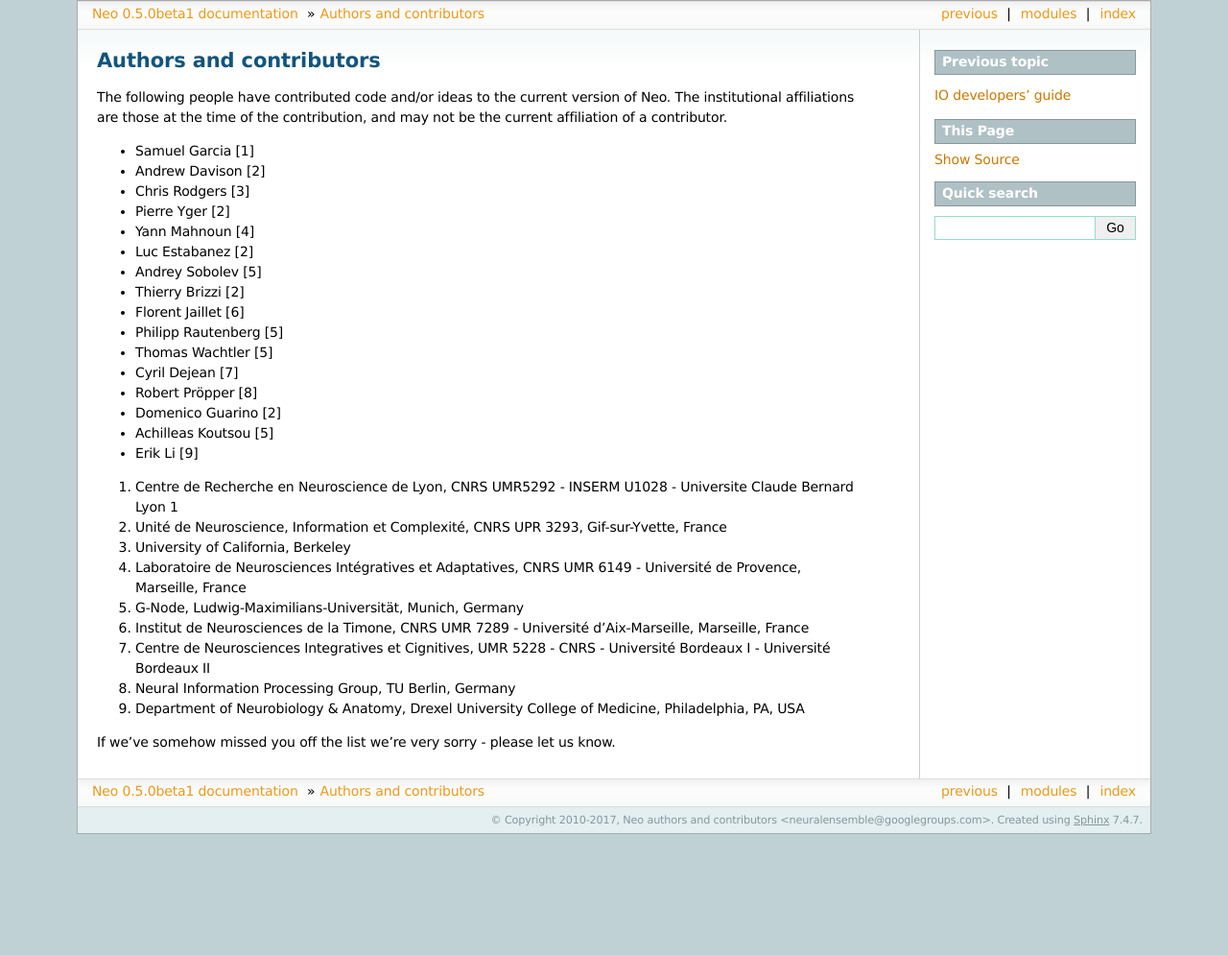
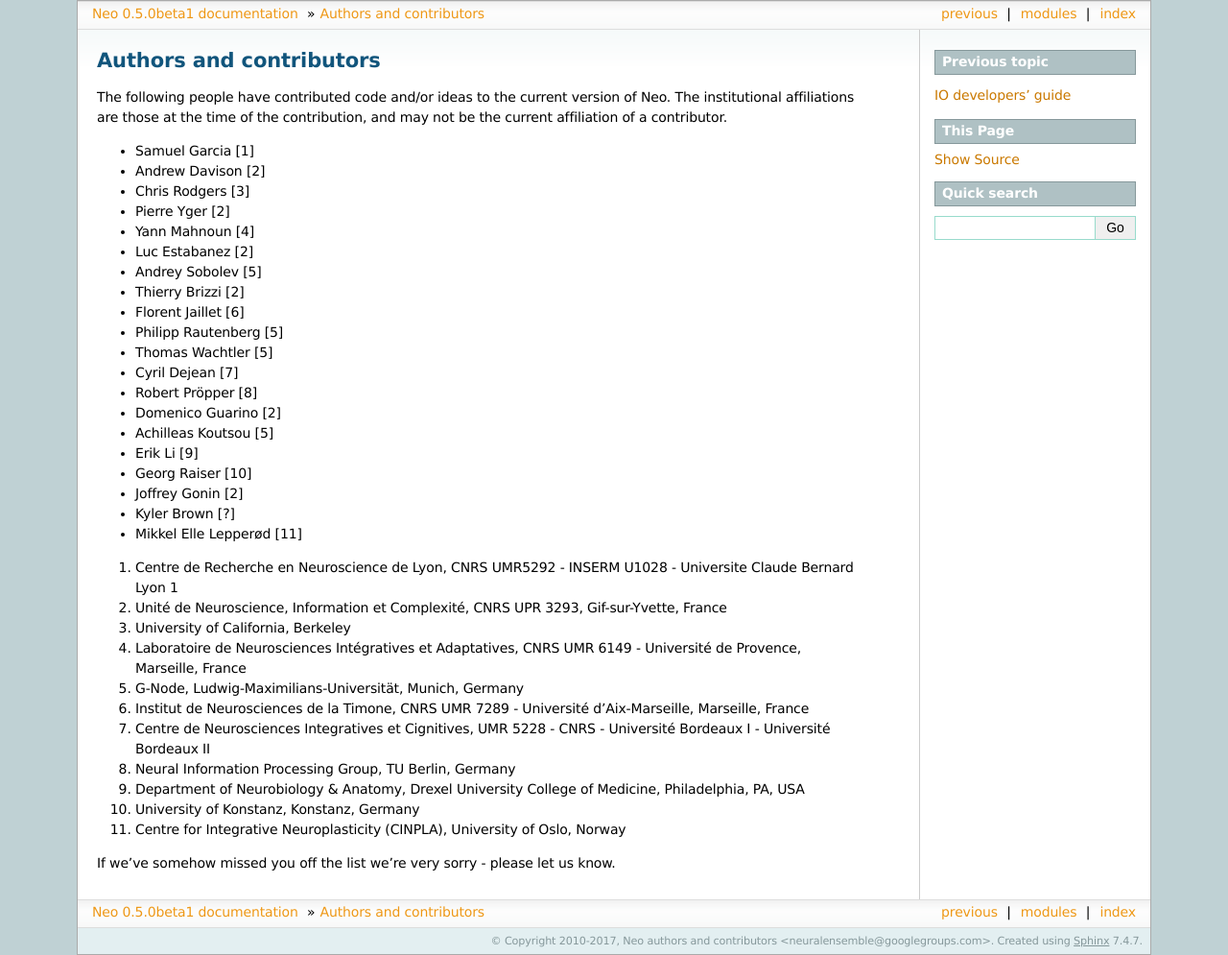
Before and after one commit to NeuralEnsemble/python-neo, a Sphinx documentation site: the page built from doc/source/authors.rst, in a window 1280 px wide. Shown: the whole page at 96% size. Built offline with Sphinx 7.4.7, drawn with Linux system fonts in a browser that asks for light colours; pages that are not in the unit, such as notebooks, are missing from menus; before the commit the page ends 900 px from its top, so only the background shows below that.

Commit message:
Upated the list of contributors to take account of recent pull requests. If I’ve missed your name off the list, please let me know.

```diff
--- a/doc/source/authors.rst
+++ b/doc/source/authors.rst
@@ -22,6 +22,10 @@
 * Domenico Guarino [2]
 * Achilleas Koutsou [5]
 * Erik Li [9]
+* Georg Raiser [10]
+* Joffrey Gonin [2]
+* Kyler Brown [?]
+* Mikkel Elle Lepperød [11]
 
 1. Centre de Recherche en Neuroscience de Lyon, CNRS UMR5292 - INSERM U1028 - Universite Claude Bernard Lyon 1
 2. Unité de Neuroscience, Information et Complexité, CNRS UPR 3293, Gif-sur-Yvette, France
@@ -32,5 +36,7 @@
 7. Centre de Neurosciences Integratives et Cignitives, UMR 5228 - CNRS - Université Bordeaux I - Université Bordeaux II
 8. Neural Information Processing Group, TU Berlin, Germany
 9. Department of Neurobiology & Anatomy, Drexel University College of Medicine, Philadelphia, PA, USA
+10. University of Konstanz, Konstanz, Germany
+11. Centre for Integrative Neuroplasticity (CINPLA), University of Oslo, Norway
 
 If we've somehow missed you off the list we're very sorry - please let us know.
```
